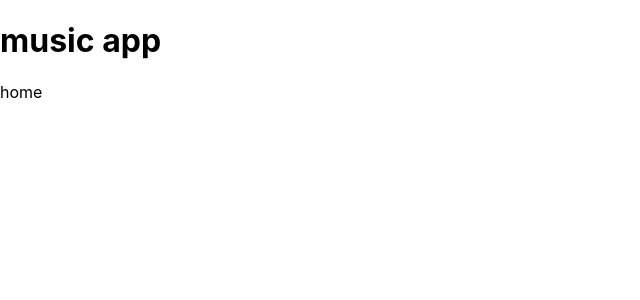
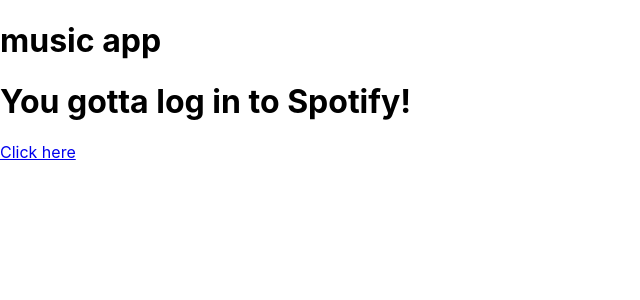
Before and after one commit to davies-jack/music-app-client, a React (Create React App) app: page / in a window 1280 px wide. Shown: the top 300 px of the page, without its empty margins (0-640 px from the left). Built offline with nearby package versions, Linux system fonts and the light colour scheme.

Commit message:
adding auth link to Home component

```diff
--- a/src/components/Home.tsx
+++ b/src/components/Home.tsx
@@ -1,7 +1,15 @@
 import React, { ReactElement } from "react";
+
+const AUTH_URL =
+  "https://accounts.spotify.com/authorize?client_id=e3c179bcc337497e838636714ee29b09&response_type=code&redirect_uri=http://localhost:3000&scope=streaming%20user-read-email%20user-read-private%20user-library-read%20user-library-modify%20user-read-playback-state%20user-modify-playback-state";
 
 interface Props {}
 
 export default function Home({}: Props): ReactElement {
-  return <div>home</div>;
+  return (
+    <div>
+      <h1>You gotta log in to Spotify!</h1>
+      <a href={AUTH_URL}>Click here</a>
+    </div>
+  );
 }
```
